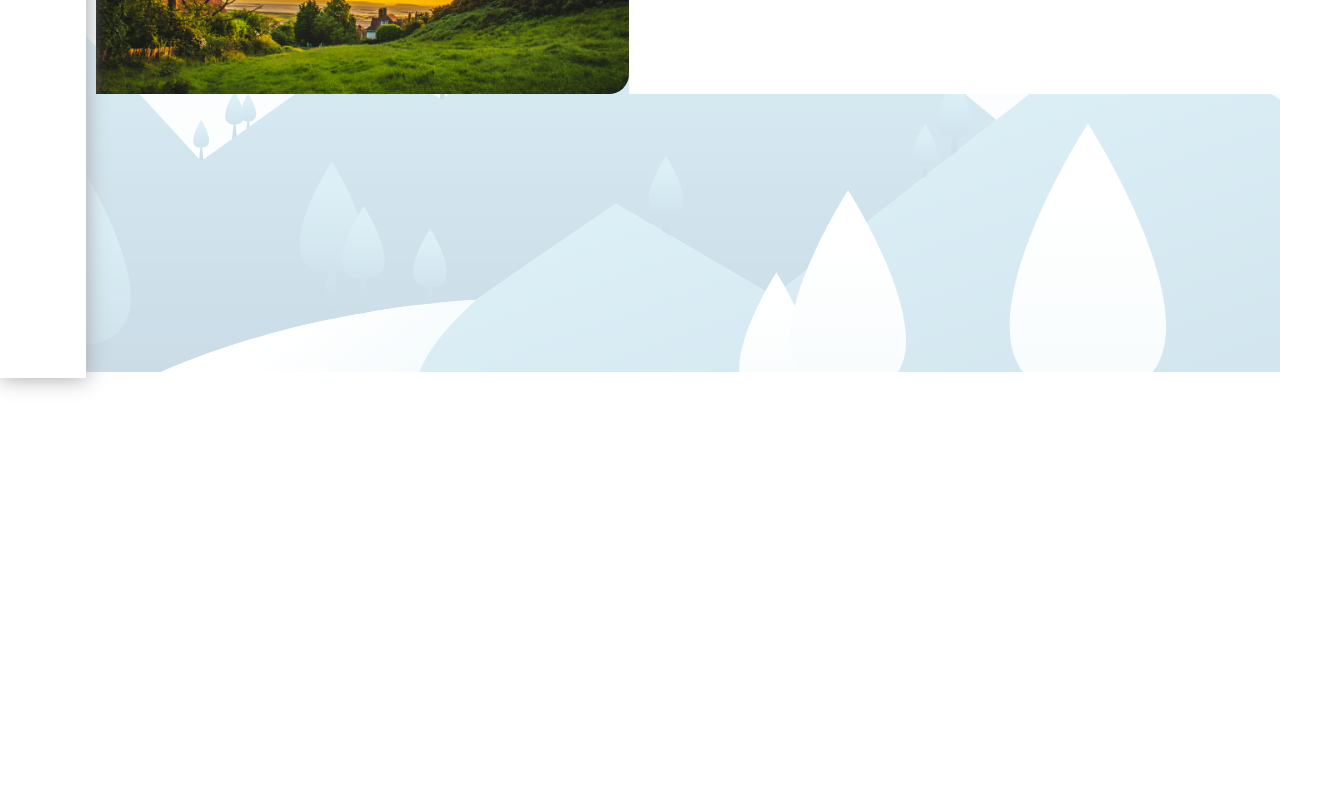
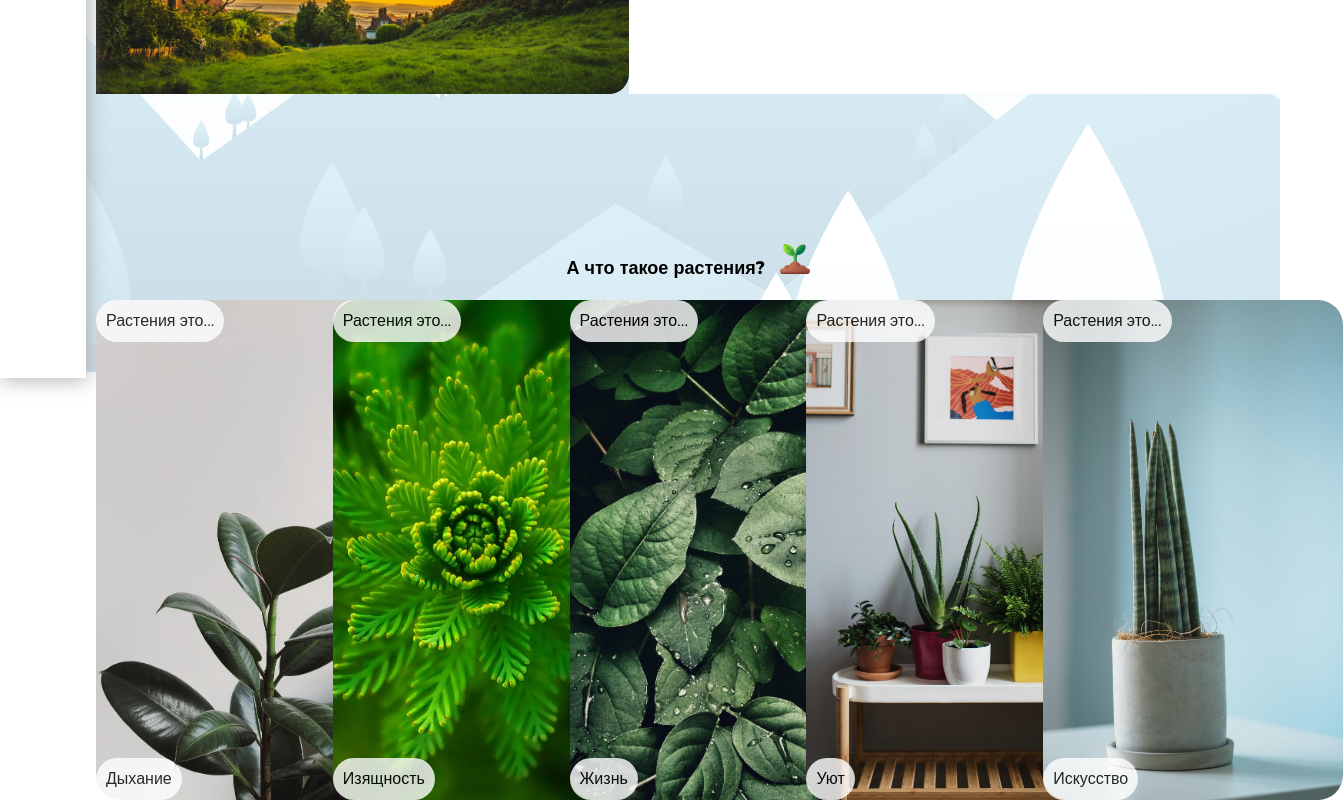
Before and after one commit to Avrora-star/ECO-site, a plain HTML site: page index.html in a window 1280 px wide. Shown: the part 428-1228 px from the top of the page, 1343 px wide, since content can reach past the window. Before the commit the page ends 800 px from the top, so only its background shows below. Drawn offline with nearby package versions, Linux system fonts and the light colour scheme.

Commit message:
gallery done

```diff
--- a/index.html
+++ b/index.html
@@ -1,11 +1,13 @@
 <!DOCTYPE html>
 <html lang="en">
+
 <head>
     <meta charset="UTF-8">
     <meta name="viewport" content="width=device-width, initial-scale=1.0">
     <link rel="stylesheet" href="style.css">
     <title>ЭКО сайт</title>
 </head>
+
 <body>
     <img src="images/bg.svg" alt="fon" class="bg">
 
@@ -43,5 +45,43 @@
         </div>
     </section>
 
+    <section id="gallery">
+        <h2 class="gallery-title">А что такое растения? <span class="gal-title-icon">
+                <img src="images/plant.svg">
+            </span>
+        </h2>
+        <div class="gallery-content">
+            <div class="gallery-item">
+                <img src="images/plant0.jpg">
+                <p class="gal-item-text">Растения это...</p>
+                <p class="gal-item-text">Дыхание</p>
+            </div>
+
+            <div class="gallery-item">
+                <img src="images/plant1.jpg">
+                <p class="gal-item-text">Растения это...</p>
+                <p class="gal-item-text">Изящность</p>
+            </div>
+
+            <div class="gallery-item">
+                <img src="images/plant2.jpg">
+                <p class="gal-item-text">Растения это...</p>
+                <p class="gal-item-text">Жизнь</p>
+            </div>
+
+            <div class="gallery-item">
+                <img src="images/plant3.jpg">
+                <p class="gal-item-text">Растения это...</p>
+                <p class="gal-item-text">Уют</p>
+            </div>
+
+            <div class="gallery-item">
+                <img src="images/plant4.jpg">
+                <p class="gal-item-text">Растения это...</p>
+                <p class="gal-item-text">Искусство</p>
+            </div>
+        </div>
+    </section>
 </body>
+
 </html>
--- a/style.css
+++ b/style.css
@@ -124,6 +124,49 @@ section {
     font-weight:900;
 }
 
+.gallery-title {
+    text-align:center;
+    font-size:18px;
+    margin-bottom: 20px;
+}
+
+.gal-title-icon img  {
+    width:30px;
+    height: 30px;
+    margin-left: 10px;
+}
+
+.gallery-item img {
+    width:300px;
+    height: 500px;
+    object-fit:cover;
+    position:absolute;
+    border-radius: 25px;
+}
+
+.gal-item-text {
+    z-index:10;
+    position: relative;
+    background-color: white;
+    border-radius: 50px;
+    width:fit-content;
+    padding: 10px;
+    filter:opacity(0.8);
+    text-align: center;
+}
+
+.gallery-item {
+    display: flex;
+    flex-direction: column;
+    justify-content: space-between;
+    width: 300px;
+    height: 500px;
+}
+
+.gallery-content {
+    display: flex;
+    justify-content: space-around;
+}
 
 @media (max-width: 844px) {
     .menu {
```
